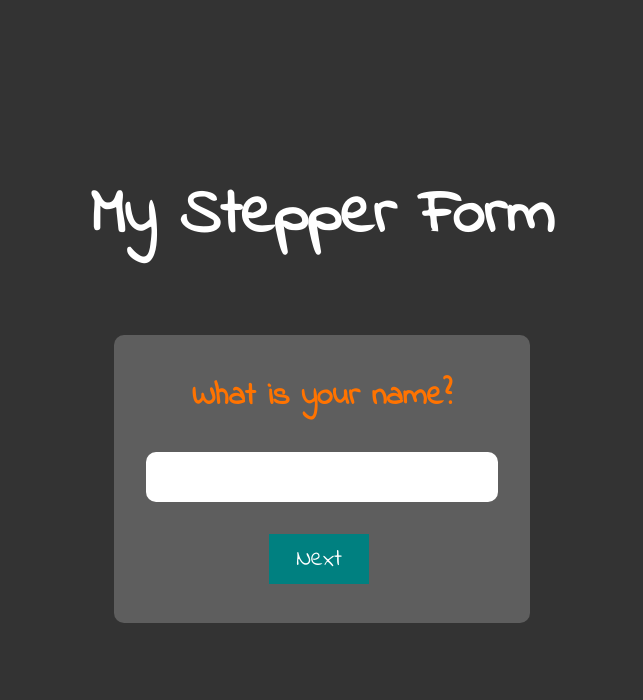
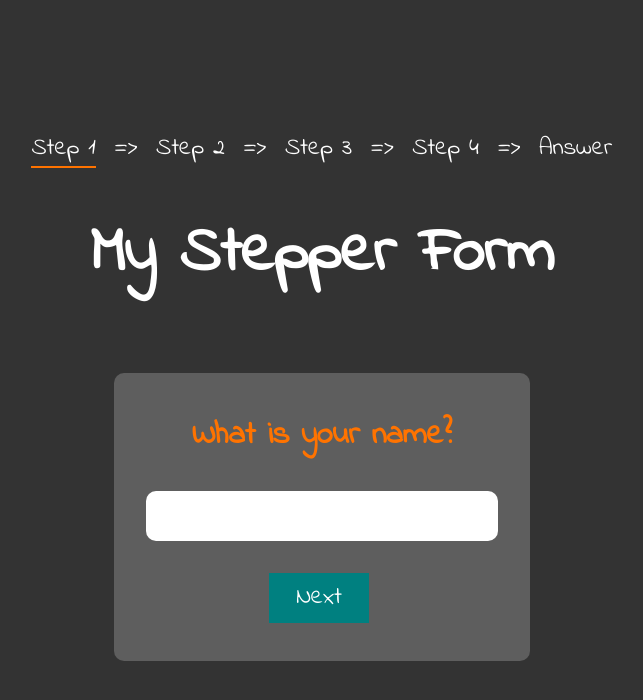
Before and after one commit to wbarnard81/my-stepper-form, a plain HTML site: page index.html in a window 1280 px wide. Shown: the whole page, without its empty margins (318-961 px from the left). Drawn offline with Linux system fonts and the light colour scheme.

Commit message:
Forgot to add the steps

```diff
--- a/index.html
+++ b/index.html
@@ -10,8 +10,20 @@
     />
     <title>My Stepper Form</title>
   </head>
+
   <body>
     <div class="main-content">
+      <div class="steps">
+        <div class="stepFlow activeStep">Step 1</div>
+        <span>=></span>
+        <div class="stepFlow">Step 2</div>
+        <span>=></span>
+        <div class="stepFlow">Step 3</div>
+        <span>=></span>
+        <div class="stepFlow">Step 4</div>
+        <span>=></span>
+        <div class="stepFlow">Answer</div>
+      </div>
       <div class="heading">
         <h1>My Stepper Form</h1>
       </div>
--- a/main.js
+++ b/main.js
@@ -8,6 +8,8 @@ const prevBtn = document.querySelectorAll("#prevButton");
 const yesBtn = document.querySelector("#yesBtn");
 const noBtn = document.querySelector("#noBtn");
 const answerStep = document.querySelector("#answer");
+
+const stepFlow = document.querySelectorAll(".stepFlow");
 
 let formStep = 1;
 
@@ -22,7 +24,9 @@ prevBtn.forEach(function(bbutton) {
 function stepForward() {
   if (formStep < 5) {
     document.querySelector(`.step${formStep}`).classList.add("hidden");
+    stepFlow[formStep - 1].classList.remove("activeStep");
     formStep++;
+    stepFlow[formStep - 1].classList.add("activeStep");
     if (formStep < 4 || formStep === 4) {
       document.querySelector(`.step${formStep}`).classList.remove("hidden");
     }
@@ -41,18 +45,20 @@ function stepForward() {
 }
 
 function stepBackward() {
-  console.log(formStep);
   if (formStep < 5 && formStep > 1) {
     document.querySelector(`.step${formStep}`).classList.add("hidden");
+    stepFlow[formStep - 1].classList.remove("activeStep");
     formStep--;
+    stepFlow[formStep - 1].classList.add("activeStep");
+
     document.querySelector(`.step${formStep}`).classList.remove("hidden");
+
     if (formStep === 4) {
       answerStep.classList.remove("hidden");
     }
   } else {
     return;
   }
-  console.log(formStep);
 }
 
 yesBtn.addEventListener("click", function() {
--- a/style.css
+++ b/style.css
@@ -15,6 +15,18 @@
   flex-direction: column;
   align-items: center;
   justify-content: center;
+}
+
+.steps {
+  display: flex;
+  justify-content: space-around;
+  width: 600px;
+  font-size: 1.5rem;
+  margin-bottom: 40px;
+}
+
+.activeStep {
+  border-bottom: #ff7300 solid 2px;
 }
 
 .heading h1 {
```
